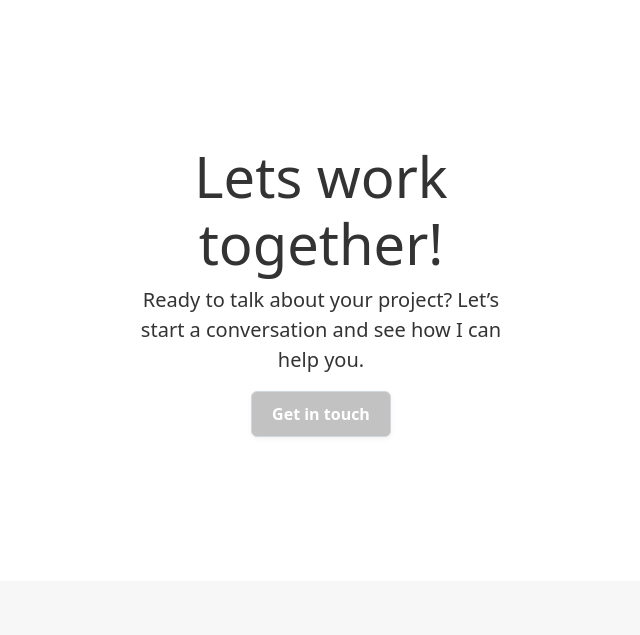
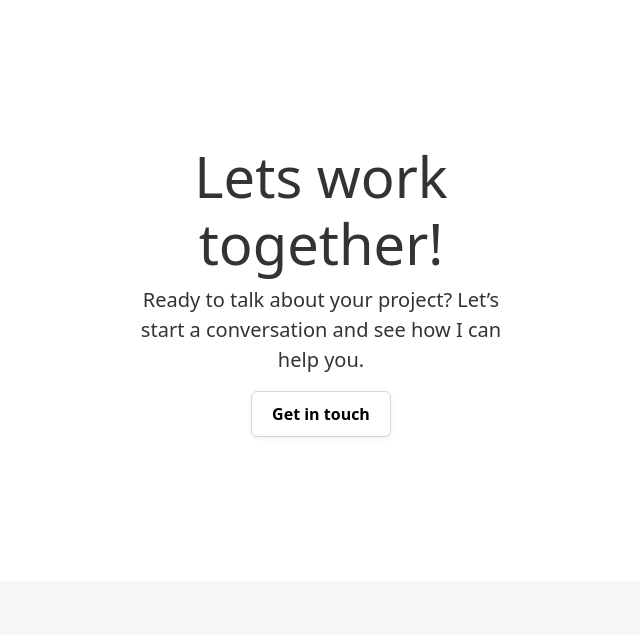
Before and after one commit to craqvfx/VFX-Portfolio-using-Flask, a Flask app: page /vfx_portfolio in a window 1280 px wide. Shown: the part 4031-4666 px from the top of the page, without its empty margins (319-959 px from the left). Run offline with Flask 3, Linux system fonts and the light colour scheme; data comes from the database, SQL or seed files in the repository; some libraries are stand-ins or nearby versions.

Commit message:
Updates contact button to fit theme, was previously missed

```diff
--- a/templates/vfx_portfolio.html
+++ b/templates/vfx_portfolio.html
@@ -96,7 +96,7 @@
           <h1 class="display-4 fw-normal">Lets work together!</h1>
           <p class="lead fw-normal">Ready to talk about your project? Let’s start a conversation and see how I can help you.</p>
           <div class="button-container">
-            <a class="white-btn" href="contact">Get in touch</a>
+            <a class="white-btn" href="contact" style="color: black; background-color: transparent;">Get in touch</a>
           </div>
       </div>
 
```
